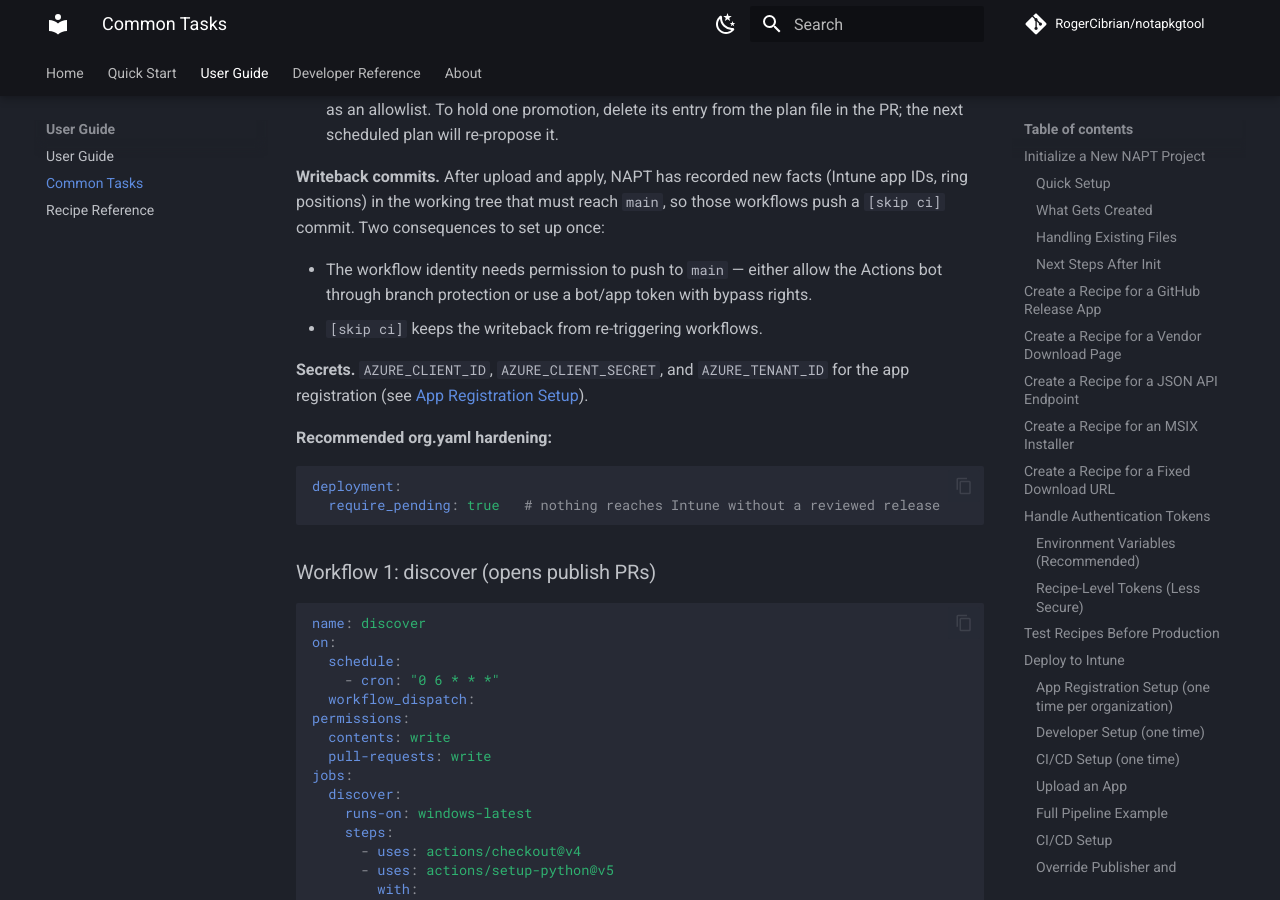
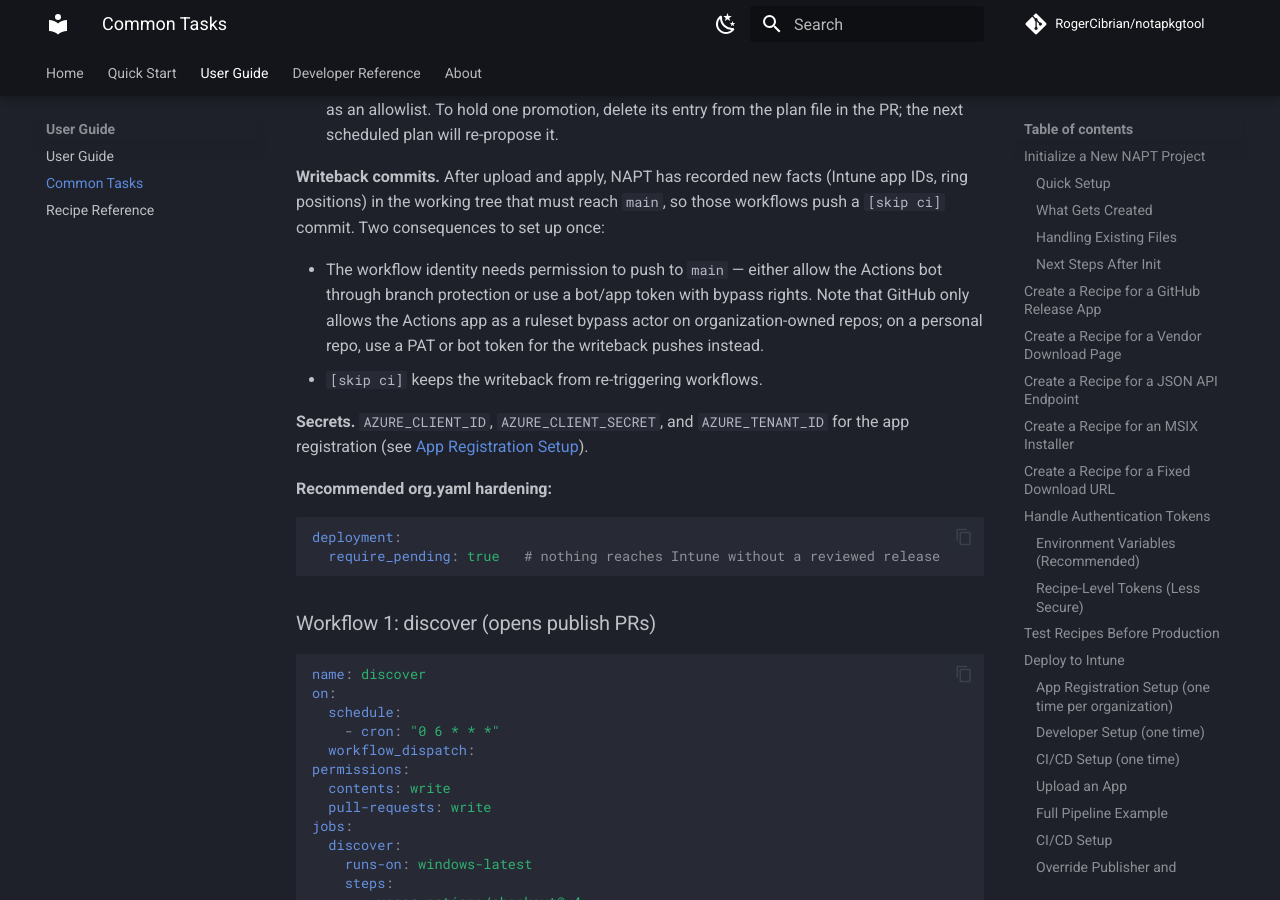
Before and after one commit to RogerCibrian/notapkgtool, an MkDocs documentation site: the page built from docs/common-tasks.md, in a window 1280 px wide and 900 px high, scrolled down 16662 px. Built offline with MkDocs 1.6.1 and Material for MkDocs 9.7.7, drawn with Linux system fonts in a browser that asks for light colours; comment, search, counter and statistics services are not loaded.

```diff
--- a/docs/common-tasks.md
+++ b/docs/common-tasks.md
@@ -846,6 +846,9 @@ Two consequences to set up once:
 - The workflow identity needs permission to push to `main` — either
   allow the Actions bot through branch protection or use a bot/app
   token with bypass rights.
+  Note that GitHub only allows the Actions app as a ruleset bypass
+  actor on organization-owned repos; on a personal repo, use a PAT or
+  bot token for the writeback pushes instead.
 - `[skip ci]` keeps the writeback from re-triggering workflows.
 
 **Secrets.** `AZURE_CLIENT_ID`, `AZURE_CLIENT_SECRET`, and
```
Also changed, not shown: .claude/skills/release/SKILL.md (+2 -2 lines), 1 other file.
